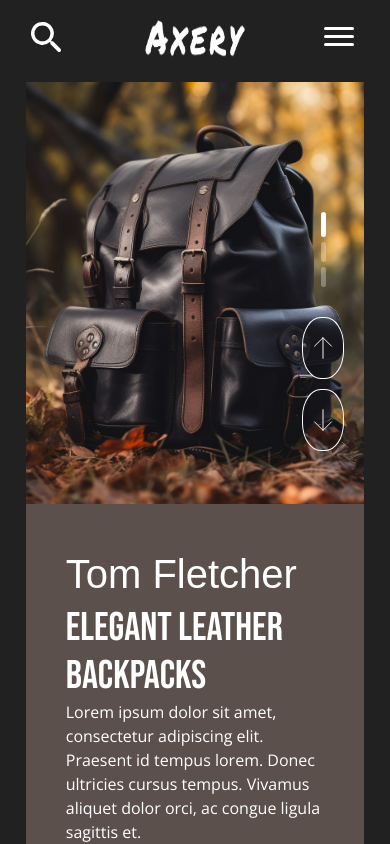
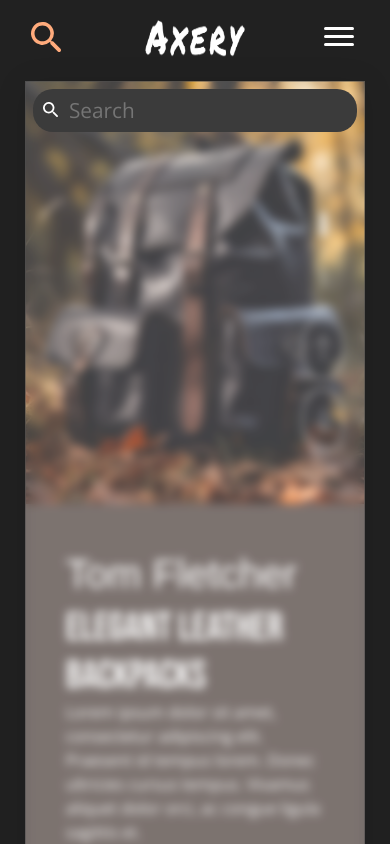
Before and after one commit to cesarcor/axery, a Next.js app: page / in a window 390 px wide. Both pictures are taken after a click on the button 45 px from the left and 36 px from the top of the page. Shown: the top 844 px of the page. Built offline with nearby package versions, Linux system fonts and the light colour scheme; a web font is replaced by a local one.

Commit message:
add search popup opening functionality

```diff
--- a/app/components/header/search-btn/search-btn.module.scss
+++ b/app/components/header/search-btn/search-btn.module.scss
@@ -1,6 +1,27 @@
 .search_btn {
+	&.active {
+		svg {
+			path {
+				fill: var(--orange);
+			}
+		}
+	}
+
 	svg {
 		width: 30px;
 		height: 30px;
 	}
 }
+
+.mobile_search_popup {
+	position: absolute;
+	top: 60px;
+	width: 100%;
+	height: 100vh;
+	padding: 0.5rem;
+	z-index: 100;
+	background: rgba(255, 255, 255, 0.2);
+	box-shadow: 0 4px 30px rgba(0, 0, 0, 0.1);
+	backdrop-filter: blur(5px);
+	-webkit-backdrop-filter: blur(5px);
+}
--- a/app/components/header/search-btn/search-btn.tsx
+++ b/app/components/header/search-btn/search-btn.tsx
@@ -1,11 +1,29 @@
+import { useState } from 'react';
 import styles from './search-btn.module.scss';
 import SearchSVG from '../../svgs/ui/search-svg';
+import Search from '../../common-ui/search/search';
 
 const SearchBtn = () => {
+	const [isSearchOpen, setIsSearchOpen] = useState<boolean>(false);
+
+	const toggleSearch = () => {
+		setIsSearchOpen(!isSearchOpen);
+	};
+
 	return (
-		<button className={styles.search_btn}>
-			<SearchSVG />
-		</button>
+		<>
+			<button
+				className={`${styles.search_btn} ${isSearchOpen ? styles.active : ''}`}
+				onClick={toggleSearch}
+			>
+				<SearchSVG />
+			</button>
+			{isSearchOpen && (
+				<div className={styles.mobile_search_popup}>
+					<Search />
+				</div>
+			)}
+		</>
 	);
 };
 
```
